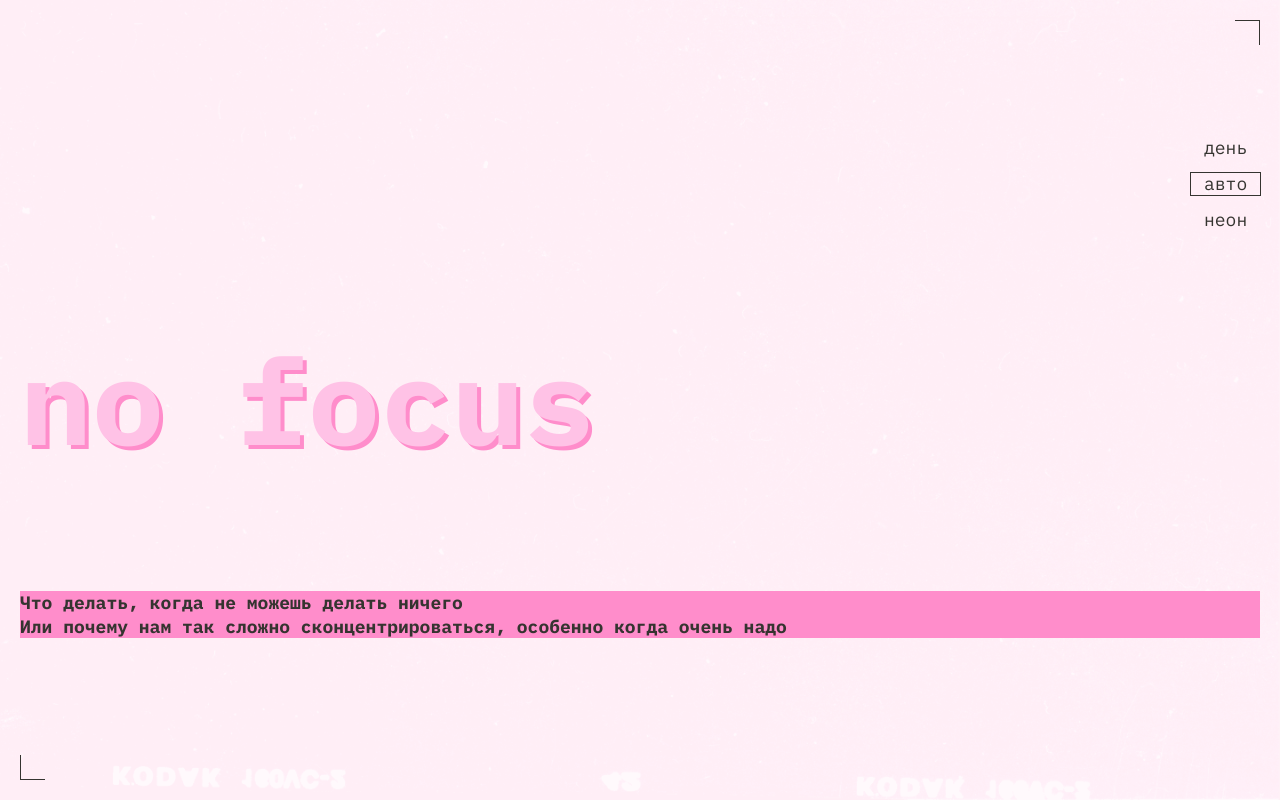
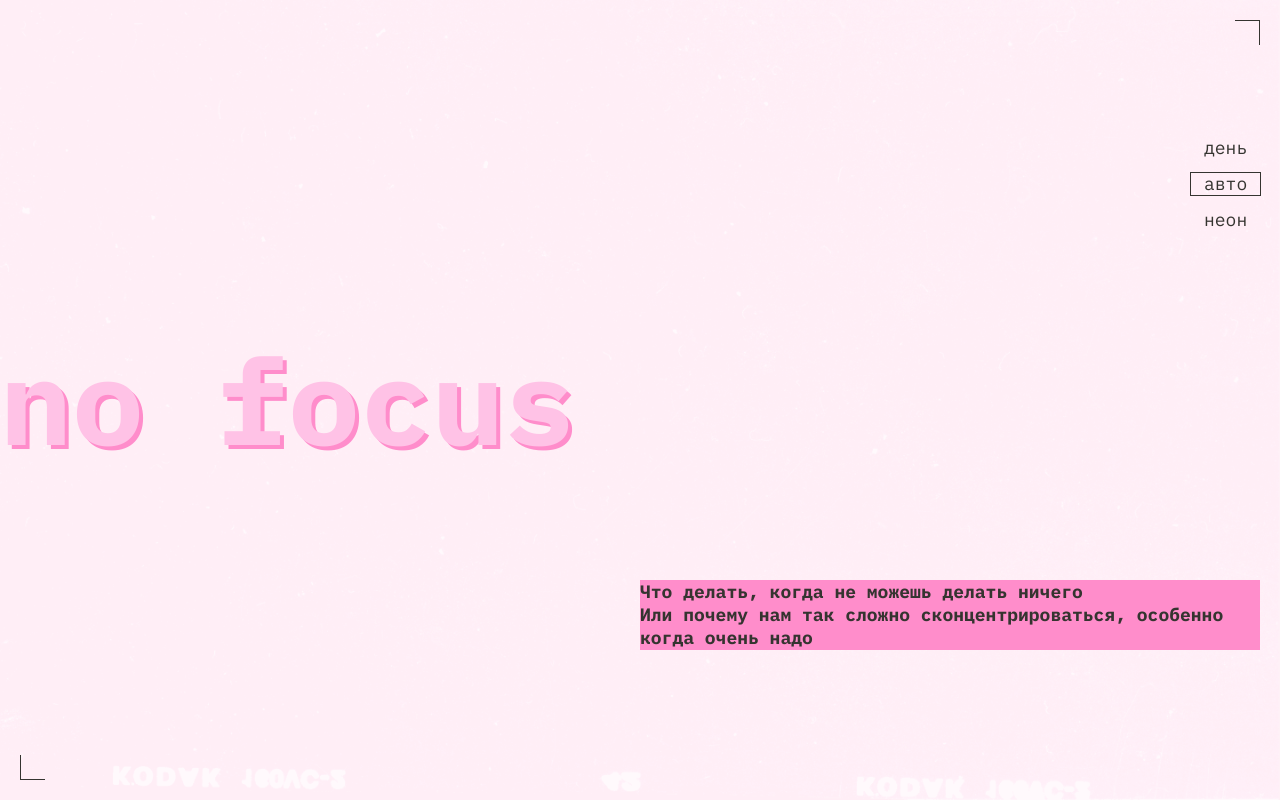
Before and after one commit to looking01/slozhno-sosredotochitsya, a plain HTML site: page index.html in a window 1280 px wide. Shown: the top 800 px of the page. Drawn offline with Linux system fonts and the light colour scheme.

Commit message:
feat: добавил медиа для элементов хедера w768

```diff
--- a/styles/style.css
+++ b/styles/style.css
@@ -175,6 +175,12 @@
   text-shadow: 4px 4px 0 var(--decor-text-shadow-color);
 }
 
+@media (width >= 376px) {
+  .header__title {
+    margin-inline-start: -20px;
+  }
+}
+
 .global-title-decor {
   font-family: var(--main-font-family);
   font-size: clamp(7.25rem, 7.0115rem + 1.0178vw, 7.5rem);
@@ -188,6 +194,14 @@
   line-height: 130%;
   margin-block-start: 55px;
   margin-block-end: 55px;
+}
+
+@media (width >= 376px) {
+  .header__subtitle {
+    inline-size: 50%;
+    justify-self: end;
+  }
+
 }
 
 .title-decor {
@@ -213,6 +227,10 @@ main {
   flex-direction: column;
   gap: 20px;
   flex-wrap: wrap;
+}
+
+@media (w) {
+
 }
 
 .reasons .cards__article:not(:last-of-type) {
```
